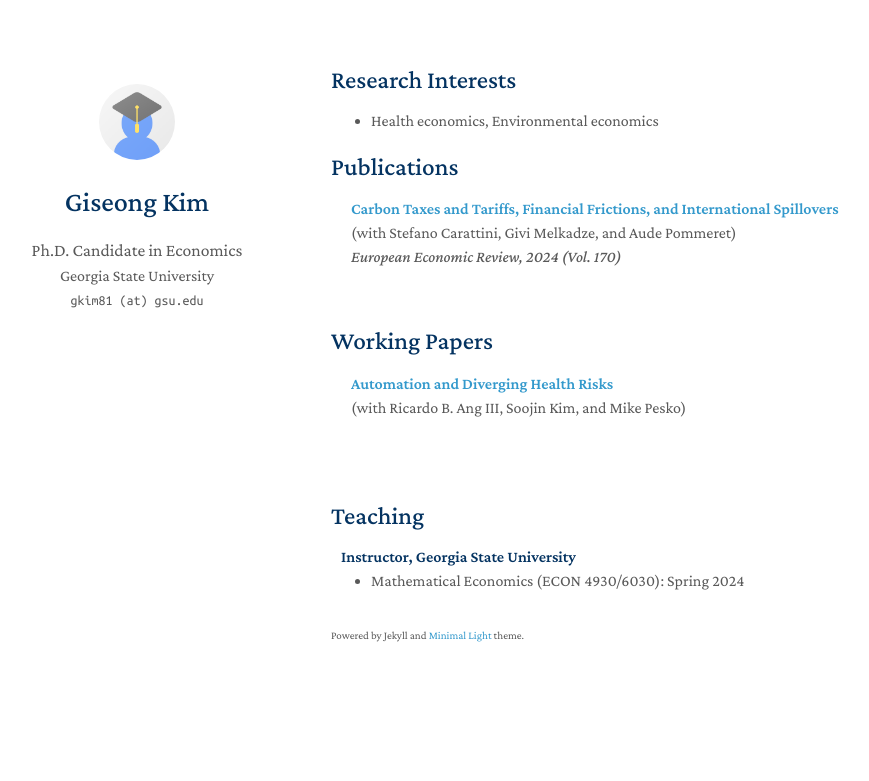
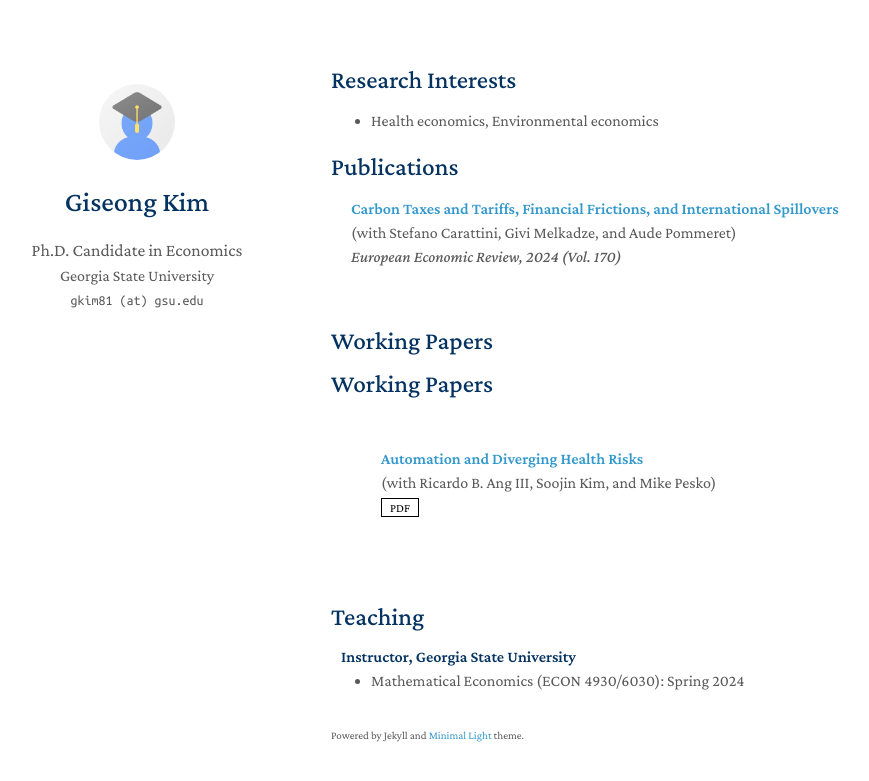
Before and after one commit to giseong-kim/giseong-kim.github.io, a Jekyll site: the page built from index.md, in a window 1280 px wide. Shown: the top 781 px of the page, without its empty margins (139-1008 px from the left). Built offline with Jekyll 4.4.1, drawn with Linux system fonts in a browser that asks for light colours; a style sheet for code colours, icons or effects is not loaded.

Commit message:
Update workingpapers.md

```diff
--- a/_includes/workingpapers.md
+++ b/_includes/workingpapers.md
@@ -1,4 +1,4 @@
-<h2 id="publications" style="margin: 0px 0px -15px;"></h2>
+<h2 id="publications" style="margin: 2px 0px -15px;">Working Papers</h2>
 
 <div class="publications">
 <ol class="bibliography">
@@ -6,16 +6,24 @@
 {% for link in site.data.workingpapers.main %}
 
 <li>
-<div class="pub-row" style="margin-bottom:-100px;">
+<div class="pub-row">
+  <div class="col-sm-3 abbr" style="position: relative;padding-right: 15px;padding-left: 15px;">
+    {% if link.image %}
+    <img src="{{ link.image }}" class="teaser img-fluid z-depth-1" style="width=100;height=40%">
+    {% if link.conference_short %}
+    <abbr class="badge">{{ link.conference_short }}</abbr>
+    {% endif %}
+    {% endif %}
+  </div>
   <div class="col-sm-9" style="position: relative;padding-right: 15px;padding-left: 20px;">
       <div class="title"><a href="{{ link.pdf }}">{{ link.title }}</a></div>
       <div class="author">{{ link.authors }}</div>
       <div class="periodical"><em>{{ link.conference }}</em>
       </div>
     <div class="links">
-      <!--{% if link.pdf %}
+      {% if link.pdf %}
       <a href="{{ link.pdf }}" class="btn btn-sm z-depth-0" role="button" target="_blank" style="font-size:12px;">PDF</a>
-      {% endif %}-->
+      {% endif %}
       {% if link.code %}
       <a href="{{ link.code }}" class="btn btn-sm z-depth-0" role="button" target="_blank" style="font-size:12px;">Code</a>
       {% endif %}
@@ -35,7 +43,7 @@
   </div>
 </div>
 </li>
-<!--br-->
+<br>
 
 {% endfor %}
 
```
